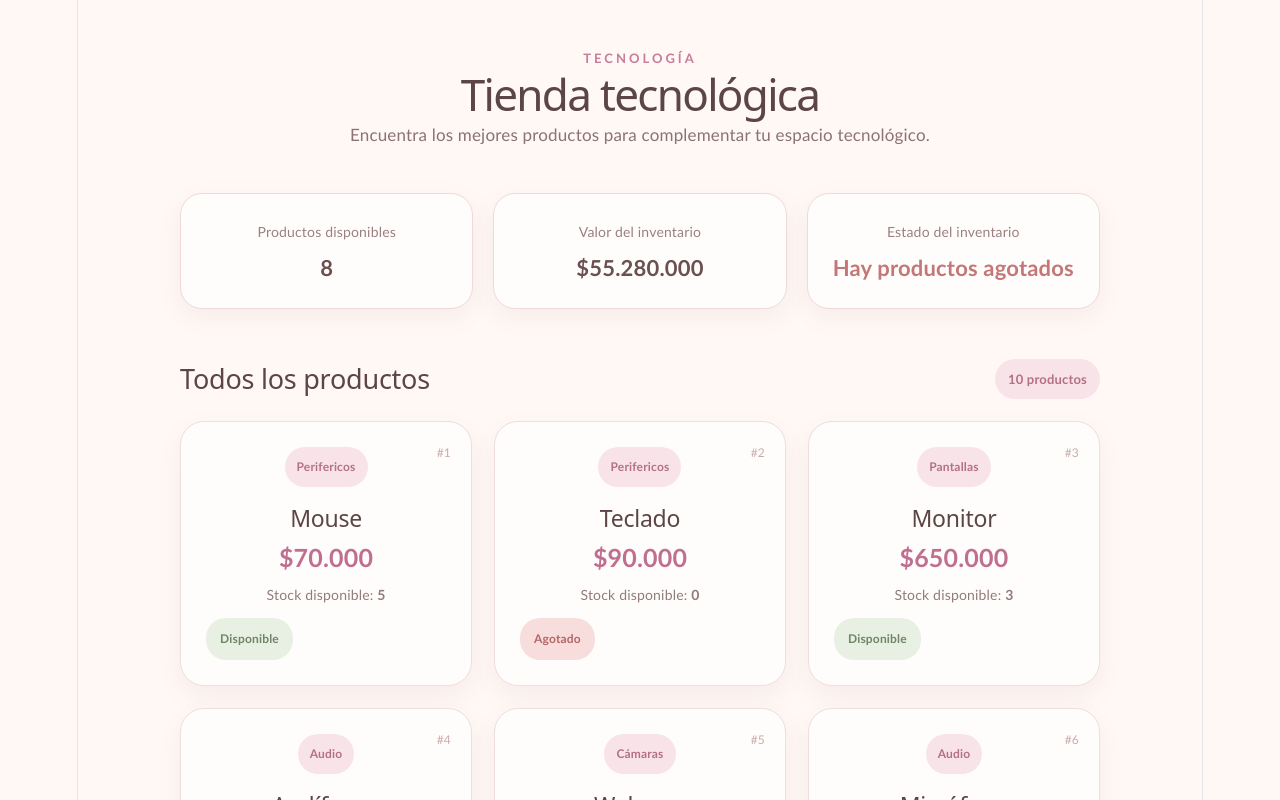
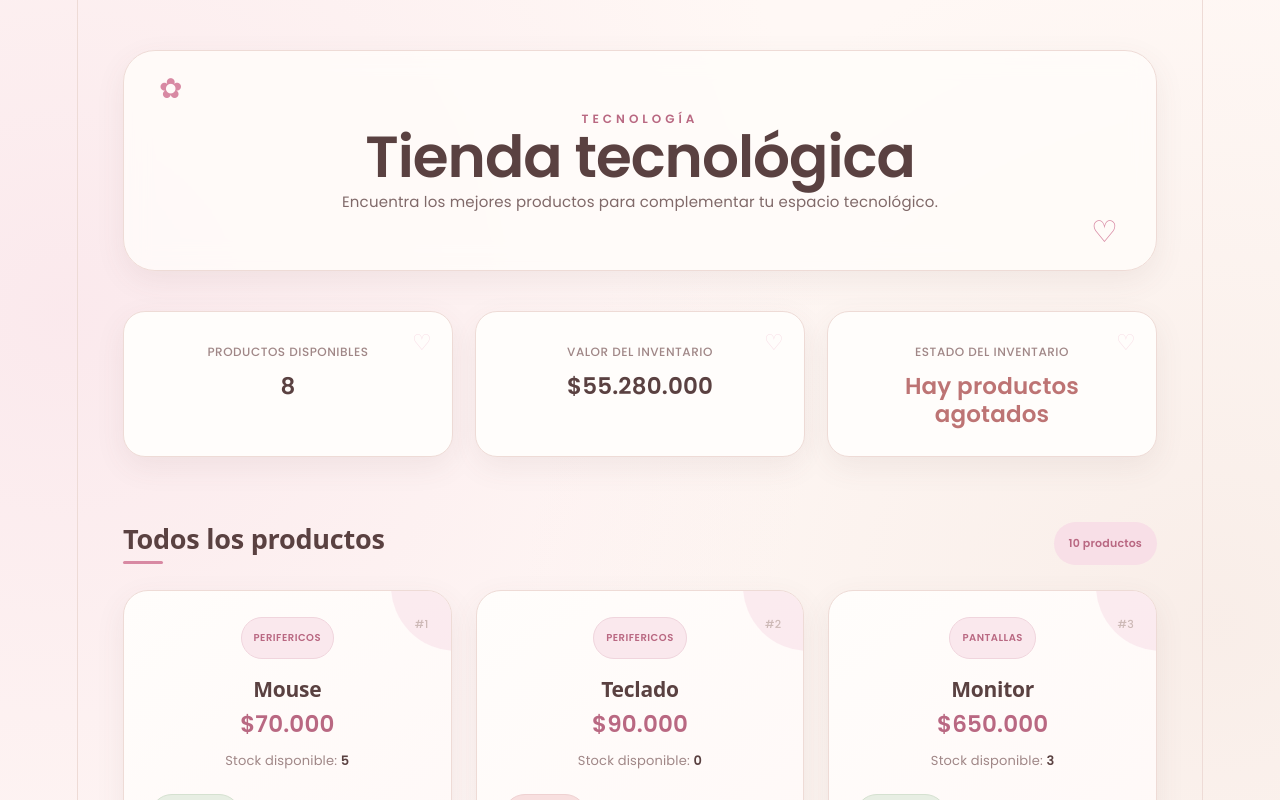
Before and after one commit to Carommi/Tienda-React, a React (Vite) app in the folder tienda-react/: page / in a window 1280 px wide. Shown: the top 800 px of the page. Built offline with nearby package versions, Linux system fonts and the light colour scheme.

Commit message:
Feat: Agregamos eventos a ProductoCard

```diff
--- a/tienda-react/src/App.css
+++ b/tienda-react/src/App.css
@@ -1,226 +1,573 @@
+@import url('https://fonts.googleapis.com/css2?family=Poppins:wght@400;500;600;700&display=swap');
+
+:root {
+  --cream: #fff8f5;
+  --cream-dark: #f7ebe5;
+  --white: #fffdfb;
+
+  --pink-light: #f8dfe7;
+  --pink-soft: #edb8c8;
+  --pink: #d889a3;
+  --pink-dark: #b96882;
+
+  --brown: #5a4141;
+  --brown-soft: #806969;
+  --text-soft: #a08787;
+
+  --sage: #91a586;
+  --sage-light: #e7eee3;
+
+  --red: #bd7474;
+  --red-light: #f8dfdf;
+
+  --border: #eedbd6;
+
+  --shadow: 0 10px 30px rgba(108, 72, 72, 0.08);
+  --shadow-hover: 0 18px 40px rgba(108, 72, 72, 0.14);
+}
+
+/* ================================
+   GENERAL
+================================ */
+
 * {
   box-sizing: border-box;
 }
 
+html {
+  scroll-behavior: smooth;
+}
+
 body {
   margin: 0;
-  background: #fff8f5;
-  color: #4a3b3b;
-  font-family: "Trebuchet MS", Arial, sans-serif;
+
+  background:
+    radial-gradient(circle at 5% 10%,
+      rgba(248, 223, 231, 0.6),
+      transparent 25%),
+    radial-gradient(circle at 95% 20%,
+      rgba(247, 235, 229, 0.8),
+      transparent 25%),
+    var(--cream);
+
+  color: var(--brown);
+
+  font-family: 'Poppins', sans-serif;
+  font-weight: 400;
 }
 
+/* ================================
+   CONTENEDOR
+================================ */
+
 .contenedor {
-  max-width: 1200px;
-  margin: 0 auto;
-  padding: 45px 24px;
+  width: min(1180px, 92%);
+  margin: auto;
+  padding: 50px 0 80px;
 }
 
-/* ENCABEZADO */
+/* ================================
+   HEADER
+================================ */
 
 .encabezado {
+  position: relative;
+
   text-align: center;
-  margin-bottom: 45px;
+
+  padding: 55px 25px;
+
+  margin-bottom: 40px;
+
+  background: rgba(255, 253, 251, 0.8);
+
+  border: 1px solid var(--border);
+  border-radius: 32px;
+
+  box-shadow: var(--shadow);
+
+  backdrop-filter: blur(12px);
+}
+
+.encabezado::before {
+  content: '✿';
+
+  position: absolute;
+
+  top: 25px;
+  left: 35px;
+
+  color: var(--pink);
+
+  font-size: 28px;
+}
+
+.encabezado::after {
+  content: '♡';
+
+  position: absolute;
+
+  right: 38px;
+  bottom: 25px;
+
+  color: var(--pink);
+
+  font-size: 30px;
 }
 
 .etiqueta {
-  color: #c77d9b;
-  font-size: 13px;
-  font-weight: bold;
-  letter-spacing: 3px;
-  margin-bottom: 10px;
+  margin: 0 0 12px;
+
+  color: var(--pink-dark);
+
+  font-size: 12px;
+
+  font-weight: 600;
+
+  letter-spacing: 4px;
+
+  text-transform: uppercase;
 }
 
 .encabezado h1 {
   margin: 0;
-  color: #5c4545;
-  font-size: 44px;
+
+  color: var(--brown);
+
+  font-family: 'Poppins', sans-serif;
+
+  font-size: clamp(38px, 6vw, 58px);
+
+  font-weight: 600;
+
+  letter-spacing: -1px;
 }
 
 .descripcion {
   max-width: 620px;
-  margin: 14px auto;
-  color: #8a7373;
-  font-size: 17px;
-  line-height: 1.6;
+
+  margin: 18px auto 0;
+
+  color: var(--brown-soft);
+
+  font-size: 15px;
+
+  font-weight: 400;
+
+  line-height: 1.8;
 }
 
-/* RESUMEN */
+/* ================================
+   RESUMEN
+================================ */
 
 .resumen {
   display: grid;
+
   grid-template-columns: repeat(3, 1fr);
-  gap: 20px;
-  margin-bottom: 50px;
+
+  gap: 22px;
+
+  margin-bottom: 65px;
 }
 
 .resumen-card {
-  background: #fffdfb;
-  border: 1px solid #f0d9d9;
+  position: relative;
+
+  padding: 27px;
+
+  background: var(--white);
+
+  border: 1px solid var(--border);
+
   border-radius: 22px;
-  padding: 25px;
-  box-shadow: 0 8px 25px rgba(150, 100, 100, 0.08);
+
+  box-shadow: var(--shadow);
+
+  transition: 0.25s ease;
+}
+
+.resumen-card:hover {
+  transform: translateY(-5px);
+
+  box-shadow: var(--shadow-hover);
+}
+
+.resumen-card::after {
+  content: '♡';
+
+  position: absolute;
+
+  top: 18px;
+  right: 20px;
+
+  color: var(--pink-light);
+
+  font-size: 22px;
 }
 
 .resumen-card span {
   display: block;
-  color: #9b8080;
-  font-size: 14px;
-  margin-bottom: 10px;
+
+  margin-bottom: 8px;
+
+  color: var(--text-soft);
+
+  font-size: 12px;
+
+  font-weight: 500;
+
+  letter-spacing: 0.5px;
+
+  text-transform: uppercase;
 }
 
 .resumen-card strong {
-  font-size: 22px;
-  color: #6b5050;
+  color: var(--brown);
+
+  font-size: 23px;
+
+  font-weight: 600;
 }
 
 .disponible {
-  color: #8c9f83 !important;
+  color: var(--sage) !important;
 }
 
 .agotado {
-  color: #c47777 !important;
+  color: var(--red) !important;
 }
 
-/* SECCIONES */
+/* ================================
+   SECCIONES
+================================ */
 
 .seccion {
-  margin-bottom: 55px;
+  margin-bottom: 70px;
 }
 
 .titulo-seccion {
   display: flex;
+
   justify-content: space-between;
+
   align-items: center;
-  margin-bottom: 22px;
+
+  margin-bottom: 25px;
 }
 
 .titulo-seccion h2 {
   margin: 0;
-  color: #5c4545;
+
+  color: var(--brown);
+
   font-size: 27px;
+
+  font-weight: 600;
+}
+
+.titulo-seccion h2::after {
+  content: '';
+
+  display: block;
+
+  width: 40px;
+
+  height: 3px;
+
+  margin-top: 7px;
+
+  background: var(--pink);
+
+  border-radius: 10px;
 }
 
 .titulo-seccion span {
-  background: #f8e4e8;
-  color: #b56f87;
-  padding: 7px 13px;
-  border-radius: 20px;
-  font-size: 13px;
-  font-weight: bold;
+  padding: 8px 15px;
+
+  background: var(--pink-light);
+
+  color: var(--pink-dark);
+
+  border-radius: 30px;
+
+  font-size: 11px;
+
+  font-weight: 600;
 }
 
-/* PRODUCTOS */
+/* ================================
+   PRODUCTOS
+================================ */
 
 .productos {
   display: grid;
-  grid-template-columns: repeat(auto-fit, minmax(240px, 1fr));
-  gap: 22px;
+
+  grid-template-columns:
+    repeat(auto-fit, minmax(250px, 1fr));
+
+  gap: 24px;
 }
 
-/* TARJETAS */
+/* ================================
+   PRODUCT CARD
+================================ */
 
 .producto-card {
   position: relative;
-  background: #fffdfb;
-  border: 1px solid #f0dddd;
-  border-radius: 24px;
-  padding: 25px;
-  min-height: 265px;
 
   display: flex;
+
   flex-direction: column;
+
   justify-content: space-between;
 
-  box-shadow: 0 10px 25px rgba(150, 100, 100, 0.08);
+  min-height: 285px;
+
+  padding: 26px;
+
+  background:
+    linear-gradient(145deg,
+      #fffdfb,
+      #fff8f7);
+
+  border: 1px solid var(--border);
+
+  border-radius: 25px;
+
+  box-shadow: var(--shadow);
+
+  overflow: hidden;
 
   transition:
-    transform 0.25s ease,
-    box-shadow 0.25s ease;
+    transform 0.3s ease,
+    box-shadow 0.3s ease;
 }
 
 .producto-card:hover {
-  transform: translateY(-7px);
-  box-shadow: 0 18px 35px rgba(150, 100, 100, 0.14);
+  transform: translateY(-8px);
+
+  box-shadow: var(--shadow-hover);
 }
+
+.producto-card::before {
+  content: '';
+
+  position: absolute;
+
+  width: 130px;
+  height: 130px;
+
+  top: -70px;
+  right: -70px;
+
+  background: var(--pink-light);
+
+  border-radius: 50%;
+
+  opacity: 0.55;
+
+  transition: 0.3s ease;
+}
+
+.producto-card:hover::before {
+  transform: scale(1.4);
+}
+
+/* ================================
+   PRODUCT INFO
+================================ */
 
 .producto-id {
   position: absolute;
-  top: 18px;
-  right: 20px;
-  color: #c9aaaa;
-  font-size: 12px;
+
+  top: 20px;
+  right: 22px;
+
+  color: #cdb9b6;
+
+  font-size: 11px;
+
+  font-weight: 500;
+}
+
+.producto-info {
+  position: relative;
+
+  z-index: 1;
 }
 
 .categoria {
   display: inline-block;
-  width: fit-content;
-  background: #f8e4e8;
-  color: #b56f87;
+
   padding: 7px 12px;
-  border-radius: 20px;
-  font-size: 12px;
-  font-weight: bold;
+
+  background: #fae8ed;
+
+  color: var(--pink-dark);
+
+  border: 1px solid #f0d5dd;
+
+  border-radius: 30px;
+
+  font-size: 10px;
+
+  font-weight: 600;
+
+  letter-spacing: 0.5px;
+
+  text-transform: uppercase;
 }
 
 .producto-card h2 {
   margin: 18px 0 8px;
-  color: #5c4545;
-  font-size: 23px;
+
+  color: var(--brown);
+
+  font-size: 21px;
+
+  font-weight: 600;
 }
 
 .precio {
-  color: #c06f91;
-  font-size: 25px;
-  font-weight: bold;
-  margin: 12px 0;
+  margin: 10px 0;
+
+  color: var(--pink-dark);
+
+  font-size: 23px;
+
+  font-weight: 600;
 }
 
 .stock {
-  color: #927b7b;
-  font-size: 14px;
+  margin: 0;
+
+  color: var(--text-soft);
+
+  font-size: 13px;
 }
 
-/* ESTADOS */
+.stock strong {
+  color: var(--brown);
+
+  font-weight: 600;
+}
+
+/* ================================
+   ESTADO
+================================ */
 
 .estado {
+  position: relative;
+
+  z-index: 1;
+
   width: fit-content;
+
+  margin-top: 20px;
+
   padding: 8px 14px;
-  border-radius: 20px;
-  font-size: 12px;
-  font-weight: bold;
+
+  border-radius: 30px;
+
+  font-size: 10px;
+
+  font-weight: 600;
+
+  letter-spacing: 0.5px;
+
+  text-transform: uppercase;
 }
 
 .estado-disponible {
-  background: #e7f0e3;
-  color: #708565;
+  background: var(--sage-light);
+
+  color: #718565;
+
+  border: 1px solid #d5e1d0;
 }
 
 .estado-agotado {
-  background: #f8dddd;
-  color: #b56565;
+  background: var(--red-light);
+
+  color: var(--red);
+
+  border: 1px solid #efd1d1;
 }
 
-/* SEGUNDA SECCIÓN */
+/* ================================
+   SEGUNDA SECCIÓN
+================================ */
 
 .disponibles-seccion {
-  border-top: 1px solid #efdada;
-  padding-top: 38px;
+  position: relative;
+
+  padding-top: 45px;
+
+  border-top: 1px solid var(--border);
 }
 
-/* RESPONSIVE */
+.disponibles-seccion::before {
+  content: '✦';
 
-@media (max-width: 768px) {
+  position: absolute;
+
+  top: -14px;
+
+  left: 50%;
+
+  transform: translateX(-50%);
+
+  padding: 0 15px;
+
+  background: var(--cream);
+
+  color: var(--pink);
+
+  font-size: 20px;
+}
+
+/* ================================
+   RESPONSIVE
+================================ */
+
+@media (max-width: 800px) {
+
   .resumen {
     grid-template-columns: 1fr;
   }
 
+  .encabezado::before,
+  .encabezado::after {
+    display: none;
+  }
+}
+
+@media (max-width: 600px) {
+
+  .contenedor {
+    width: 94%;
+
+    padding-top: 25px;
+  }
+
+  .encabezado {
+    padding: 40px 20px;
+  }
+
   .encabezado h1 {
-    font-size: 34px;
+    font-size: 35px;
   }
 
   .titulo-seccion {
     flex-direction: column;
+
     align-items: flex-start;
-    gap: 10px;
+
+    gap: 12px;
+  }
+
+  .productos {
+    grid-template-columns: 1fr;
   }
 }
--- a/tienda-react/src/components/ProductoCard.jsx
+++ b/tienda-react/src/components/ProductoCard.jsx
@@ -1,31 +1,64 @@
 function ProductoCard({ producto }) {
-    const estado = producto.stock > 0 ? 'Disponible' : 'Agotado';
+
+    const {
+        nombre,
+        precio,
+        categoria,
+        stock
+    } = producto;
+
+    const estado = stock > 0
+        ? 'Disponible'
+        : 'Agotado';
+
+    const mostrarProducto = () => {
+        alert(`Seleccionaste ${nombre}`);
+    };
 
     return (
         <article className="producto-card">
+
             <div className="producto-id">
                 #{producto.id}
             </div>
 
             <div className="producto-info">
+
                 <span className="categoria">
-                    {producto.categoria}
+                    {categoria}
                 </span>
 
-                <h2>{producto.nombre}</h2>
+                <h2>{nombre}</h2>
 
                 <p className="precio">
-                    ${producto.precio.toLocaleString('es-CO')}
+                    ${precio.toLocaleString('es-CO')}
                 </p>
 
                 <p className="stock">
-                    Stock disponible: <strong>{producto.stock}</strong>
+                    Stock disponible: <strong>{stock}</strong>
                 </p>
+
             </div>
 
-            <span className={`estado ${producto.stock > 0 ? 'estado-disponible' : 'estado-agotado'}`}>
+            <span
+                className={
+                    `estado ${stock > 0
+                        ? 'estado-disponible'
+                        : 'estado-agotado'
+                    }`
+                }
+            >
                 {estado}
             </span>
+
+            <button
+                className="boton-producto"
+                onClick={mostrarProducto}
+                disabled={stock === 0}
+            >
+                {stock > 0 ? 'Ver producto' : 'Agotado'}
+            </button>
+
         </article>
     );
 }
```
